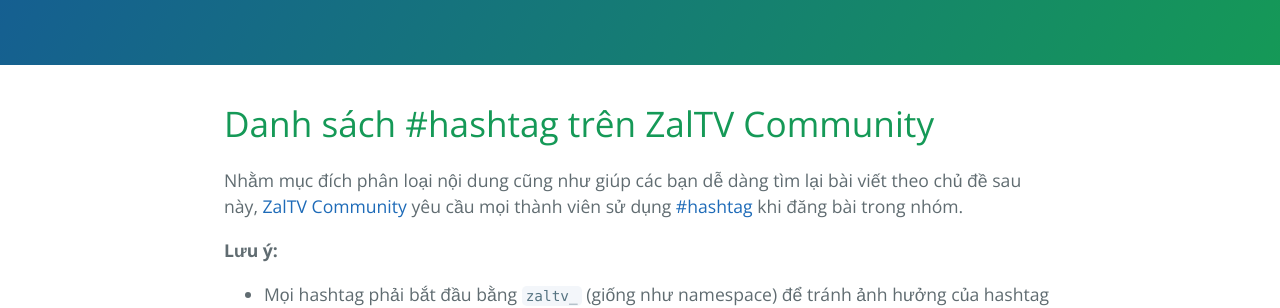
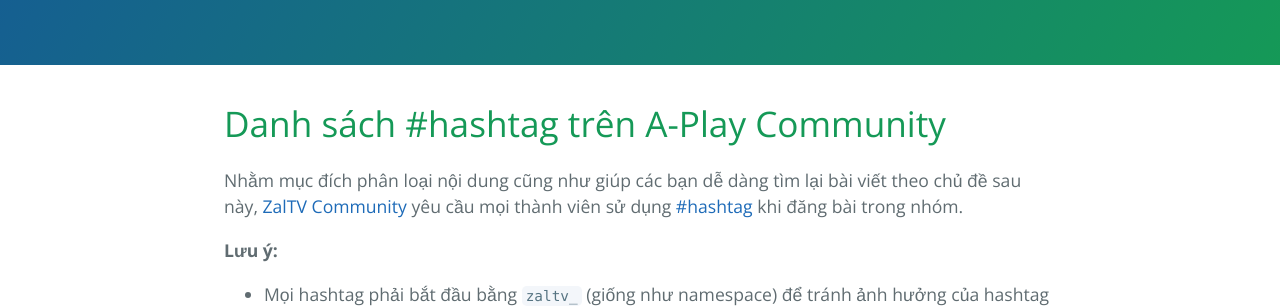
Before and after one commit to huuvinhvn/aplay, a Jekyll site: the page built from hashtags.md, in a window 1280 px wide. Shown: the part 318-626 px from the top of the page. Built offline with Jekyll 4.4.1, drawn with Linux system fonts in a browser that asks for light colours; our own code applies the rules of GitHub Pages for plain Markdown files.

Commit message:
Update hashtags.md

```diff
--- a/hashtags.md
+++ b/hashtags.md
@@ -1,4 +1,4 @@
-# Danh sách #hashtag trên ZalTV Community
+# Danh sách #hashtag trên A-Play Community
 
 Nhằm mục đích phân loại nội dung cũng như giúp các bạn dễ dàng tìm lại bài viết theo chủ đề sau này, [ZalTV Community](https://www.facebook.com/groups/zaltv.community/) yêu cầu mọi thành viên sử dụng [#hashtag](https://www.facebook.com/help/587836257914341) khi đăng bài trong nhóm.
 
```
